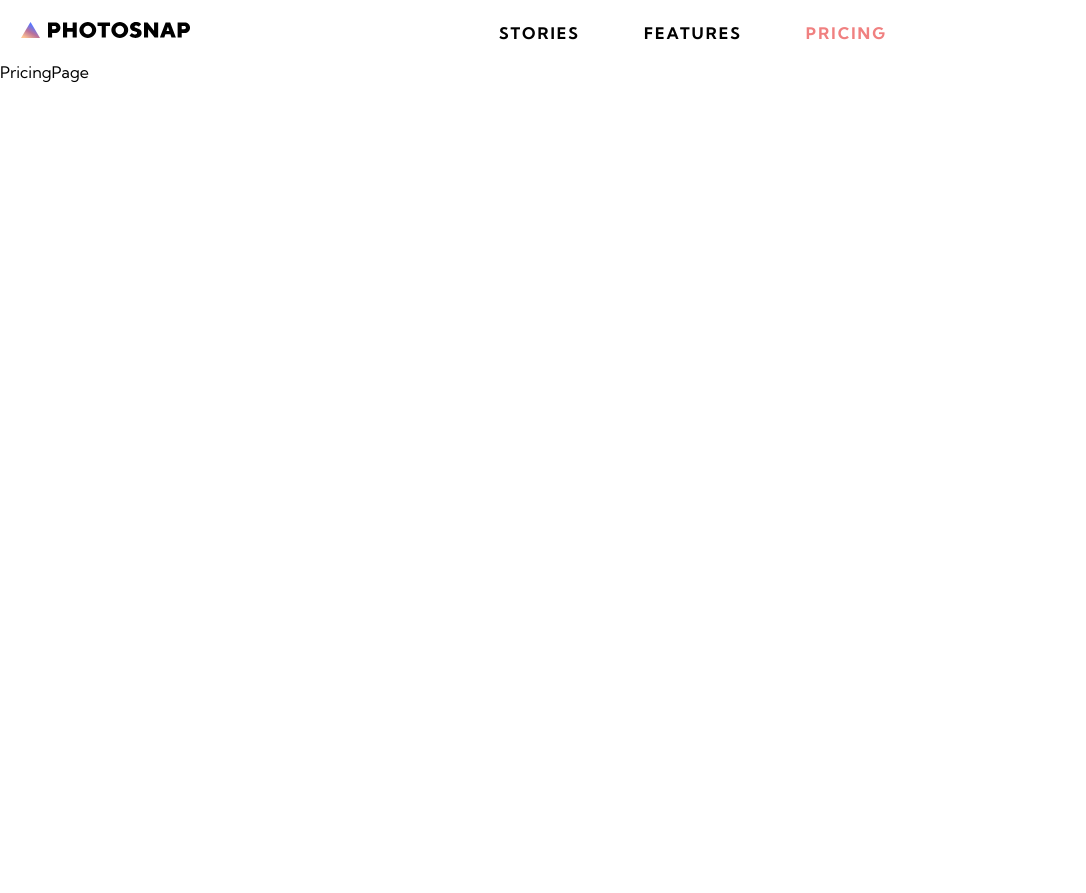
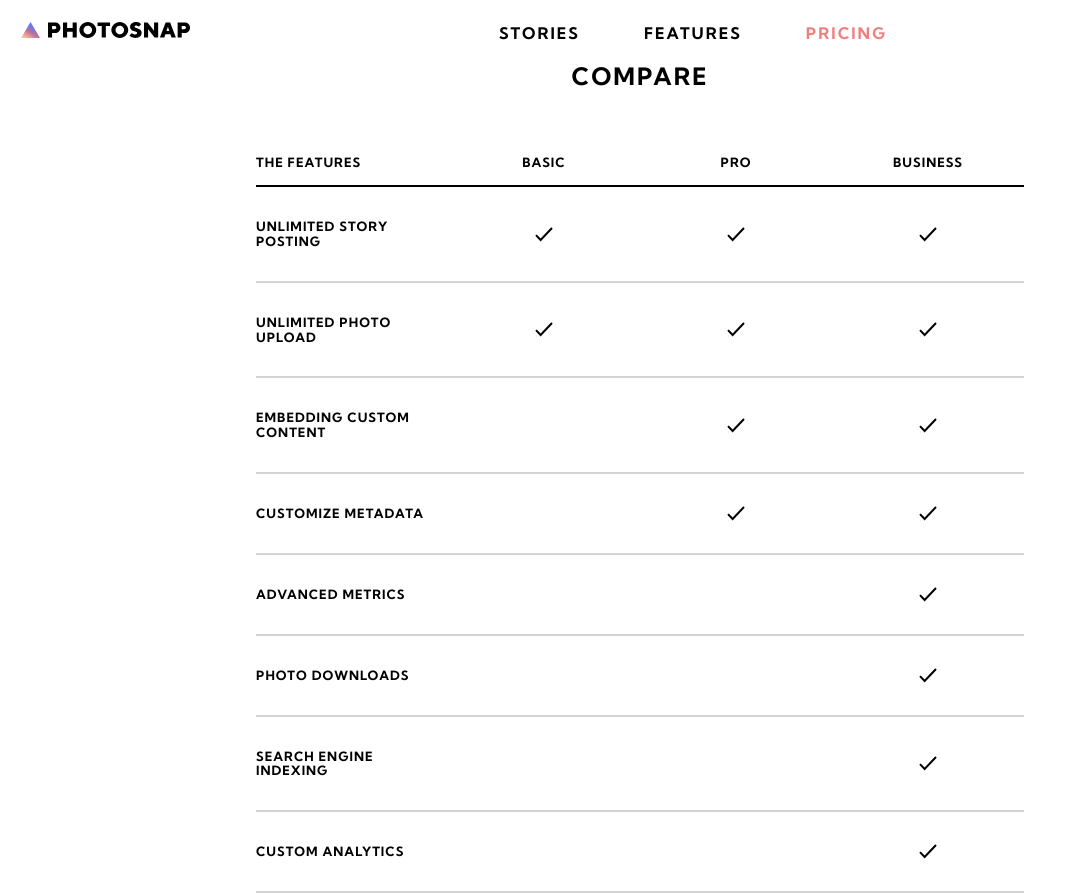
Before and after one commit to ai-is-awesome/photosnap_storyteller, a React (Create React App) app: page /pricing in a window 1280 px wide. Shown: the whole page, without its empty margins (0-1086 px from the left). Before the commit the page ends 800 px from the top, so only its background shows below. Built offline with nearby package versions, Linux system fonts and the light colour scheme.

Commit message:
added pricing compare table

```diff
--- /dev/null
+++ b/src/features/pages/PricingPage/Compare.js
@@ -0,0 +1,49 @@
+import React from 'react'
+import style from "./Compare.module.scss"
+import check from "../../../assets/Pricing/desktop/check.svg"
+import { compareData, CompareTitles } from './Data'
+
+const [ mobileTopTitle, ...otherTitles ] = CompareTitles
+
+export default function Compare({ desktop }) {
+
+   return (
+    <>
+      <div className={style.compare__container}>
+            <h2>compare</h2>
+         <div className={style.compare__inner_container}>
+            <div className={style.compare__titles}>
+               {desktop ?
+                  <>{CompareTitles.map((i, index) => <div key={index}><p>{i}</p></div>)}
+                  </> :
+                  <><div><p>{mobileTopTitle}</p></div></>
+               }
+            </div>
+            {compareData.map(i =>
+               <div key={i.id} className={style.compare__data}>
+                  <div>{i.title}</div>
+                  {desktop ?
+                     <>
+                        <div>{i.basic ? <img src={check} alt="" />:""}</div>
+                        <div>{i.pro ? <img src={check} alt="" /> :""}</div>
+                        <div>{i.business ? <img src={check} alt="" />:""}</div>
+                     </>:
+                     <div className={style.compare__mobile_check}>
+                        <div>
+                           {otherTitles.map((i, index) => <div key={index}><p>{i}</p></div>)}
+                        </div>
+                        <div>
+                           <div>{i.basic ? <img src={check} alt="" />:""}</div>
+                           <div>{i.pro ? <img src={check} alt="" /> :""}</div>
+                           <div>{i.business ? <img src={check} alt="" />:""}</div>
+                        </div>
+                     </div>
+                  }
+               </div>
+            )}
+         </div>
+
+      </div>
+    </>
+  )
+}
--- /dev/null
+++ b/src/features/pages/PricingPage/Compare.module.scss
@@ -0,0 +1,88 @@
+@use "../../../stylesheets/abstracts/mixins" as m;
+@use "../../../stylesheets/abstracts/variables" as v;
+
+.compare__container {
+   @include m.flex_column;
+   @include m.flex_center;
+   h2 {
+      text-transform: uppercase;
+      letter-spacing: 2px;
+      margin-bottom: 3rem;
+   }
+}
+
+.compare__inner_container {
+   width: 90%;
+   @include m.desktop {
+      width: 60%;
+   }
+}
+
+@mixin text {
+   letter-spacing: 1px;
+   font-size: .8rem;
+   font-weight: bold;
+   text-transform: uppercase;
+}
+
+@mixin columns {
+   display: grid;
+   grid-template-columns: repeat(4, 1fr);
+
+   > div {
+      @include text;
+      padding: 1rem 0;
+      @include m.flex_row;
+      @include m.flex_center;
+
+      &:first-child {
+         justify-content: flex-start;
+      }
+   }
+}
+
+.compare__titles {
+   @include text;
+   font-size: 1rem;
+   padding-bottom: 1rem;
+   @include m.desktop {
+      @include columns;
+      padding-bottom: 0;
+   }
+   @include m.tablet {
+         @include columns;
+   }
+   border-bottom: 2px solid;
+}
+
+.compare__data {
+   @include text;
+   padding: 1rem 0;
+   @include m.desktop {
+      @include columns;
+   }
+   border-bottom: 2px solid lightgray;
+}
+
+.compare__mobile_check {
+   > div {
+      margin: .5rem 0;
+      display: grid;
+      grid-template-columns: repeat(3, 1fr);
+      &:first-child {
+         margin-top: 1rem;
+         color: gray;
+         > div {
+            @include m.flex_row;
+            @include m.flex_center;
+         }
+      }
+
+      &:last-child {
+         > div {
+            @include m.flex_row;
+            @include m.flex_center;
+         }
+      }
+   }
+}
--- /dev/null
+++ b/src/features/pages/PricingPage/Data.js
@@ -0,0 +1,60 @@
+export const compareData = [
+   {
+      id: 0,
+      title: "Unlimited Story Posting",
+      basic: true,
+      pro:true,
+      business: true,
+   },
+   {
+      id: 1,
+      title: "Unlimited Photo Upload",
+      basic: true,
+      pro:true,
+      business: true,
+   },
+   {
+      id: 2,
+      title: "Embedding Custom Content",
+      basic: false,
+      pro:true,
+      business: true,
+   },
+   {
+      id: 3,
+      title: "Customize Metadata",
+      basic: false,
+      pro:true,
+      business: true,
+   },
+   {
+      id: 4,
+      title: "Advanced Metrics",
+      basic: false,
+      pro:false,
+      business: true,
+   },
+   {
+      id: 5,
+      title: "Photo Downloads",
+      basic: false,
+      pro:false,
+      business: true,
+   },
+   {
+      id: 6,
+      title: "Search Engine Indexing",
+      basic: false,
+      pro:false,
+      business: true,
+   },
+   {
+      id: 7,
+      title: "Custom Analytics",
+      basic: false,
+      pro:false,
+      business: true,
+   },
+
+]
+export const CompareTitles = ["the features", "basic", "pro", "business"]
--- a/src/features/pages/PricingPage/PricingPage.js
+++ b/src/features/pages/PricingPage/PricingPage.js
@@ -1,7 +1,15 @@
 import React from 'react'
+import { useMediaQuery } from 'react-responsive'
+import Compare from './Compare'
 
 export default function PricingPage() {
+  const isDesktop = useMediaQuery({
+    query: '(min-width: 1224px)'
+  })
+
   return (
-    <div>PricingPage</div>
+    <>
+      <Compare desktop={isDesktop} />
+    </>
   )
 }
--- a/src/index.js
+++ b/src/index.js
@@ -27,7 +27,3 @@ ReactDOM.render(
   </React.StrictMode>,
   document.getElementById("root")
 );
-
-// If you want to start measuring performance in your app, pass a function
-// to log results (for example: reportWebVitals(console.log))
-// or send to an analytics endpoint. Learn more: https://bit.ly/CRA-vitals
```
